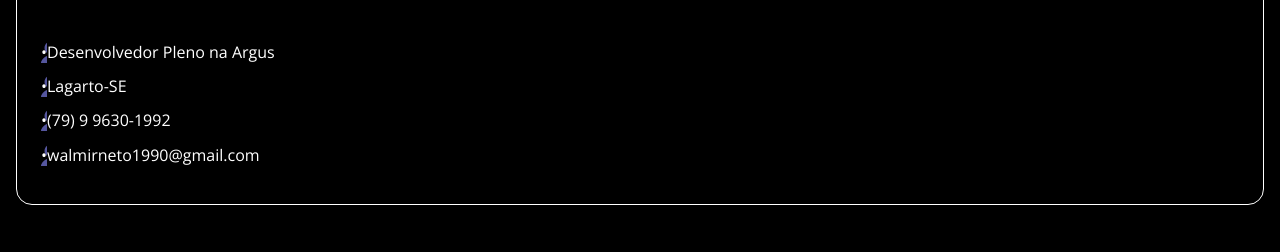
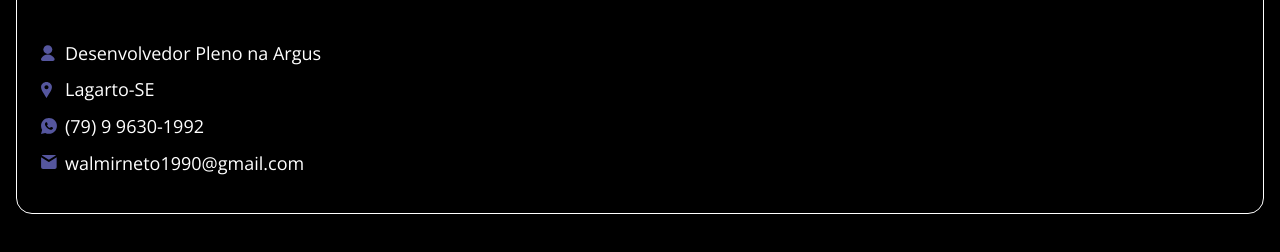
Before and after one commit to Walmir11/JavaScript, a plain HTML site: page portifolio/index.html in a window 1280 px wide. Shown: the part 294-546 px from the top of the page. Drawn offline with nearby package versions, Linux system fonts and the light colour scheme; a web font is replaced by a local one.

Commit message:
feat: add custom icon styling for header contact and info paragraphs

```diff
--- a/portifolio/assets/css/header.css
+++ b/portifolio/assets/css/header.css
@@ -28,12 +28,34 @@
 }
 
 .information p {
+    display: flex;
+    align-items: center;
     margin: 0.5rem;
+    font-size: 1.125rem;
 }
 
 .information p::before {
-    content: "•";
-    width: 24px;
-    height: 24px;
+    content: "";
+    display: inline-block;
+    width: 1rem;
+    height: 1rem;
+    background-repeat: no-repeat;
+    background-size: contain;
+    margin-right: 0.5rem;
+}
+
+.information .job::before {
     background-image: url('/portifolio/assets/img/icons/job.svg');
 }
+
+.information .location::before {
+    background-image: url('/portifolio/assets/img/icons/location.svg');
+}
+
+.information .phone::before {
+    background-image: url('/portifolio/assets/img/icons/phone.svg');
+}
+
+.information .email::before {
+    background-image: url('/portifolio/assets/img/icons/mail.svg');
+}
--- a/portifolio/index.html
+++ b/portifolio/index.html
@@ -29,10 +29,10 @@
 
 
             <div class="information">
-                <p>Desenvolvedor Pleno na Argus</p>
-                <p>Lagarto-SE</p>
-                <p>(79) 9 9630-1992</p>
-                <p>walmirneto1990@gmail.com</p>
+                <p class="job">Desenvolvedor Pleno na Argus</p>
+                <p class="location">Lagarto-SE</p>
+                <p class="phone">(79) 9 9630-1992</p>
+                <p class="email">walmirneto1990@gmail.com</p>
             </div>
         </header>
     </div>
```
